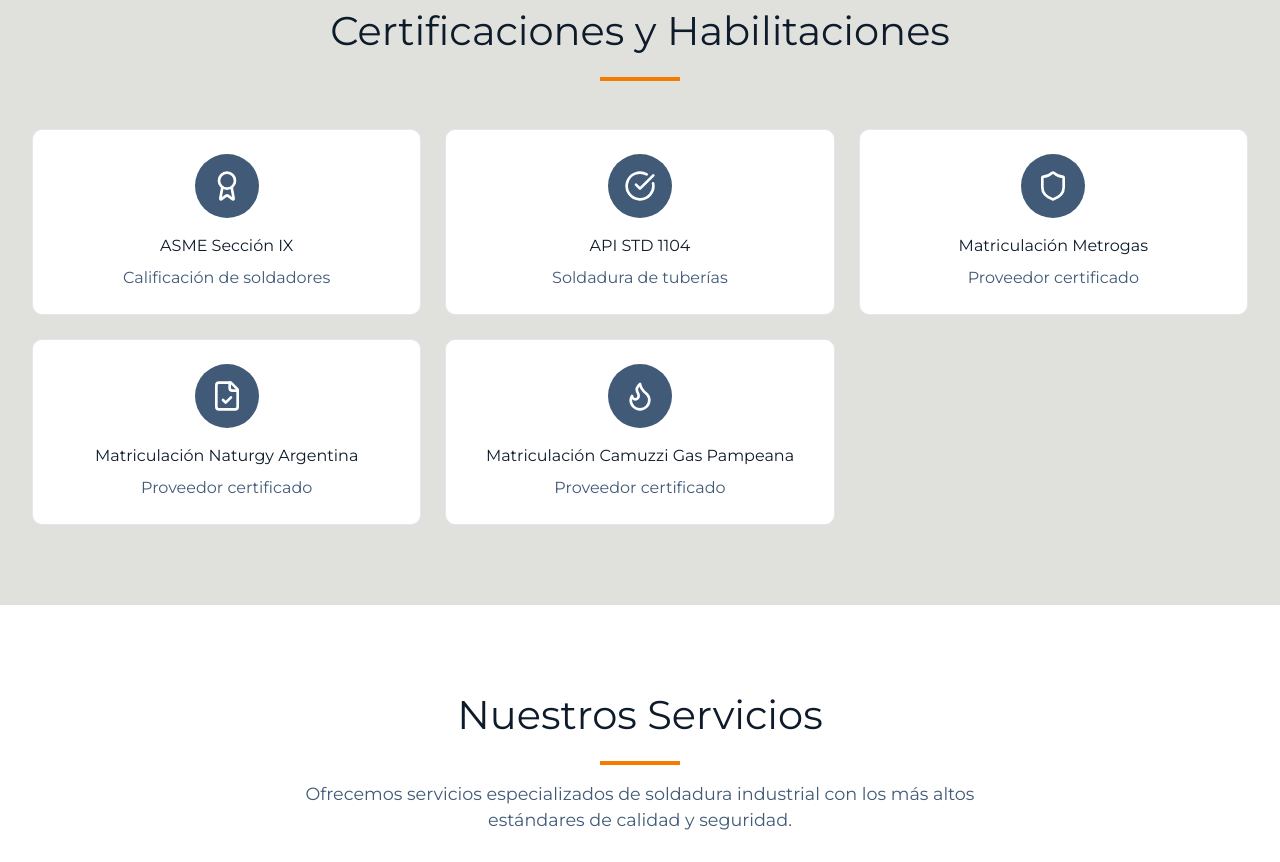
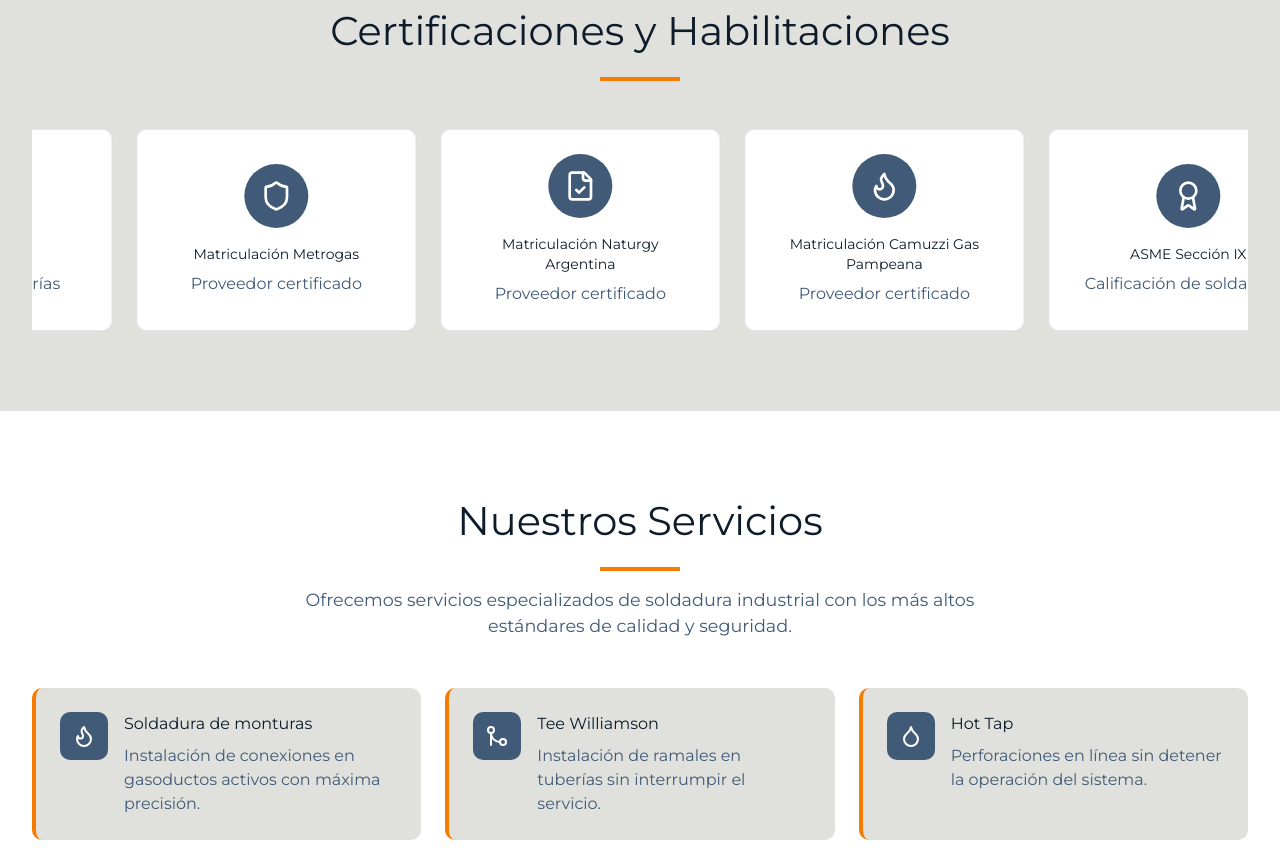
Before and after one commit to KLGomez/Soldaduras-Leiva, a React (Vite) app: page / in a window 1280 px wide. Shown: the part 960-1822 px from the top of the page. Built offline with nearby package versions, Linux system fonts and the light colour scheme.

Commit message:
fix: cards certifications

```diff
--- a/package.json
+++ b/package.json
@@ -32,6 +32,7 @@
             "class-variance-authority": "^0.7.1",
             "clsx": "*",
             "cmdk": "^1.1.1",
+            "embla-carousel-autoplay": "^8.6.0",
             "embla-carousel-react": "^8.6.0",
             "input-otp": "^1.4.2",
             "lucide-react": "^0.487.0",
--- a/src/components/Certifications.tsx
+++ b/src/components/Certifications.tsx
@@ -1,3 +1,5 @@
+'use client';
+
 import { Award, CheckCircle, Shield, FileCheck, Flame } from 'lucide-react';
 
 export function Certifications() {
@@ -29,6 +31,9 @@
     }
   ];
 
+  // Duplicar las tarjetas para crear efecto infinito
+  const duplicatedCerts = [...certifications, ...certifications];
+
   return (
     <section id="certificaciones" className="py-16 md:py-20 bg-[#E0E1DD]">
       <div className="container mx-auto px-4 lg:px-8">
@@ -37,24 +42,50 @@
           <div className="w-20 h-1 bg-[#F57C00] mx-auto"></div>
         </div>
 
-        <div className="grid grid-cols-1 sm:grid-cols-2 lg:grid-cols-3 gap-6 justify-items-center max-w-6xl mx-auto">
-          {certifications.map((cert, index) => {
+        <style>{`
+          @keyframes scroll {
+            0% {
+              transform: translateX(0);
+            }
+            100% {
+              transform: translateX(calc(-100% / 2));
+            }
+          }
+
+          .carousel-container {
+            animation: scroll 20s linear infinite;
+            display: inline-flex;
+            gap: 1.5rem;
+          }
+
+          .carousel-container:hover {
+            animation-play-state: paused;
+          }
+        `}</style>
+
+        <div className="w-full overflow-hidden">
+          <div className="carousel-container">
+            {duplicatedCerts.map((cert, index) => {
               const IconComponent = cert.icon;
               return (
                 <div
                   key={index}
-                className="bg-white p-6 rounded-lg text-center hover:shadow-xl transition-shadow border border-[#778DA9]/20 w-full"
+                  className="shrink-0"
+                  style={{ width: '280px', minWidth: '280px' }}
                 >
-                <div className="w-16 h-16 mx-auto mb-4 bg-[#415A77] rounded-full flex items-center justify-center">
+                  <div className="bg-white p-6 rounded-lg text-center hover:shadow-xl transition-shadow border border-[#778DA9]/20 h-full flex flex-col items-center justify-center">
+                    <div className="w-16 h-16 mb-4 bg-[#415A77] rounded-full flex items-center justify-center shrink-0">
                       <IconComponent className="text-white" size={32} />
                     </div>
-                <h3 className="text-[#0D1B2A] mb-2">{cert.title}</h3>
-                <p className="text-[#415A77]">{cert.description}</p>
+                    <h3 className="text-[#0D1B2A] mb-2 font-semibold text-sm line-clamp-2">{cert.title}</h3>
+                    <p className="text-[#415A77] text-xs line-clamp-2">{cert.description}</p>
+                  </div>
                 </div>
               );
             })}
           </div>
         </div>
+      </div>
     </section>
   );
 }
```
Also changed, not shown: 1 other file (tests, documents, lock files or other folders). Lines whose indentation alone changed are shown as unchanged.
